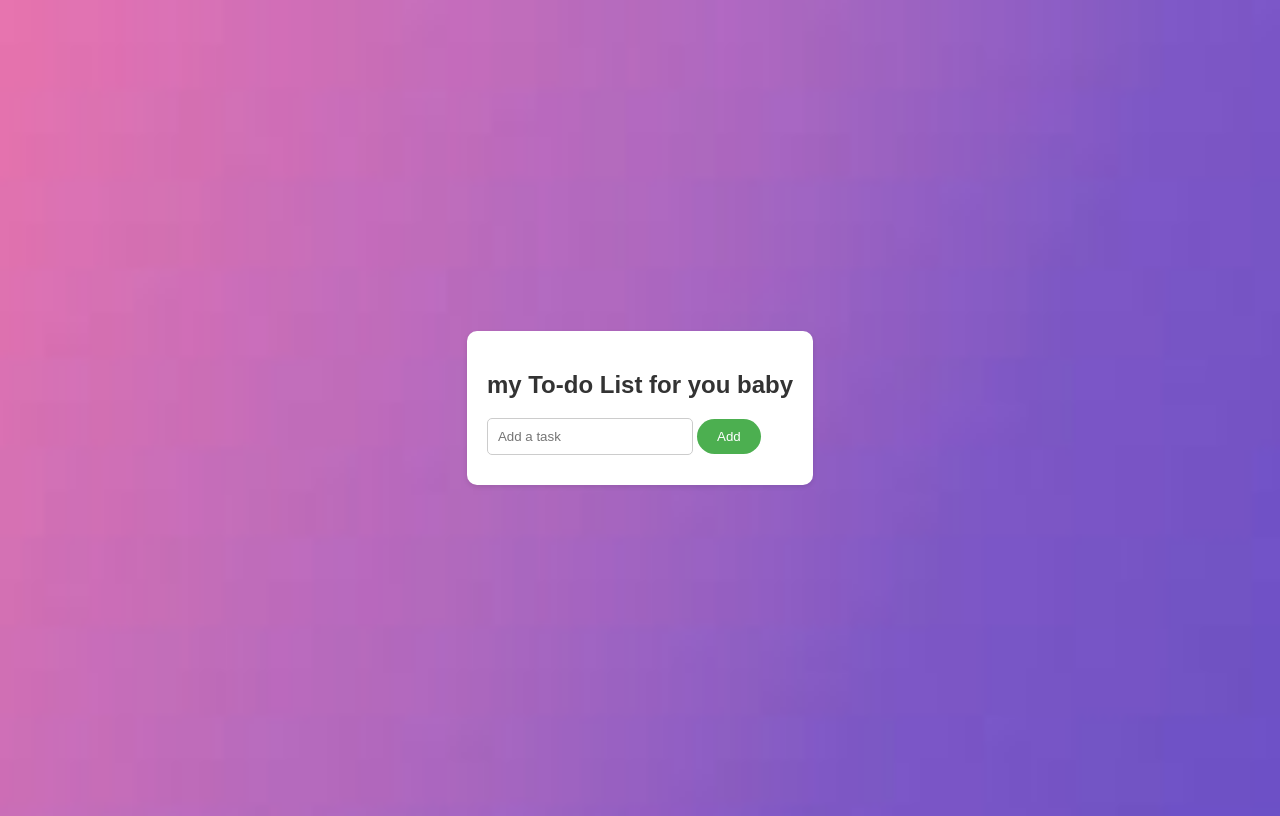
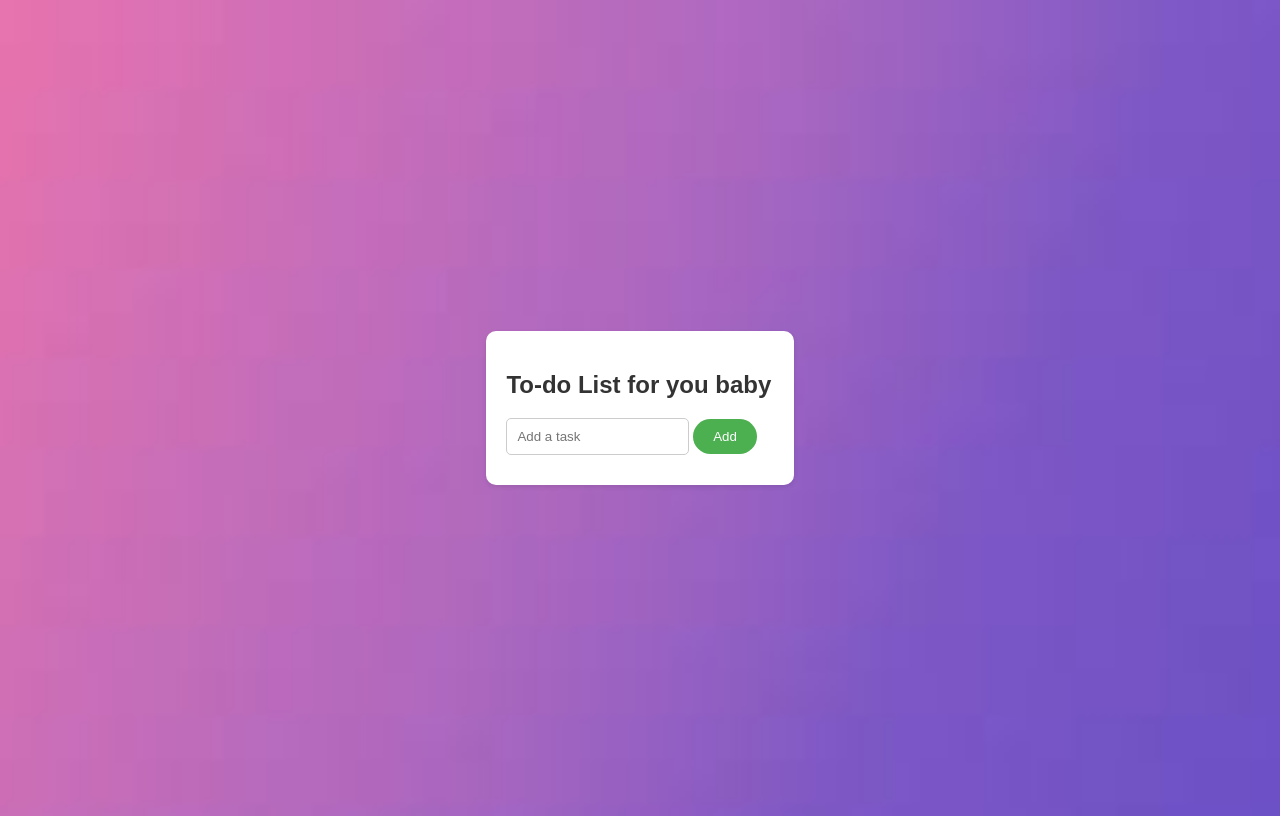
Before and after one commit to Anupj11/To-do-list, a plain HTML site: page index.html in a window 1280 px wide. Drawn offline with Linux system fonts and the light colour scheme.

Commit message:
Update3 index.html

```diff
--- a/index.html
+++ b/index.html
@@ -6,7 +6,7 @@
 </head>
 <body>
     <div class="container">
-        <h2>my To-do List for you baby </h2>
+        <h2>To-do List for you baby </h2>
         <input type="text" id="todo-input" placeholder="Add a task">
         <button id="add-btn">Add</button>
         <ul id="todo-list"></ul>
```
